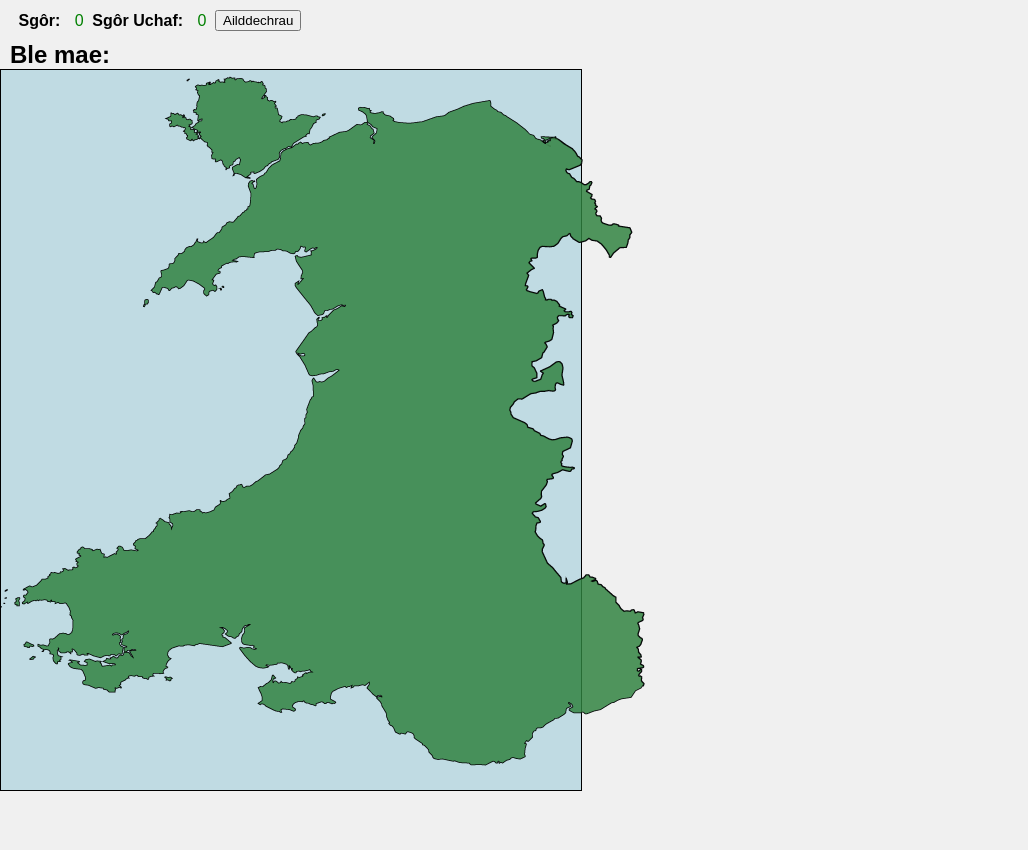
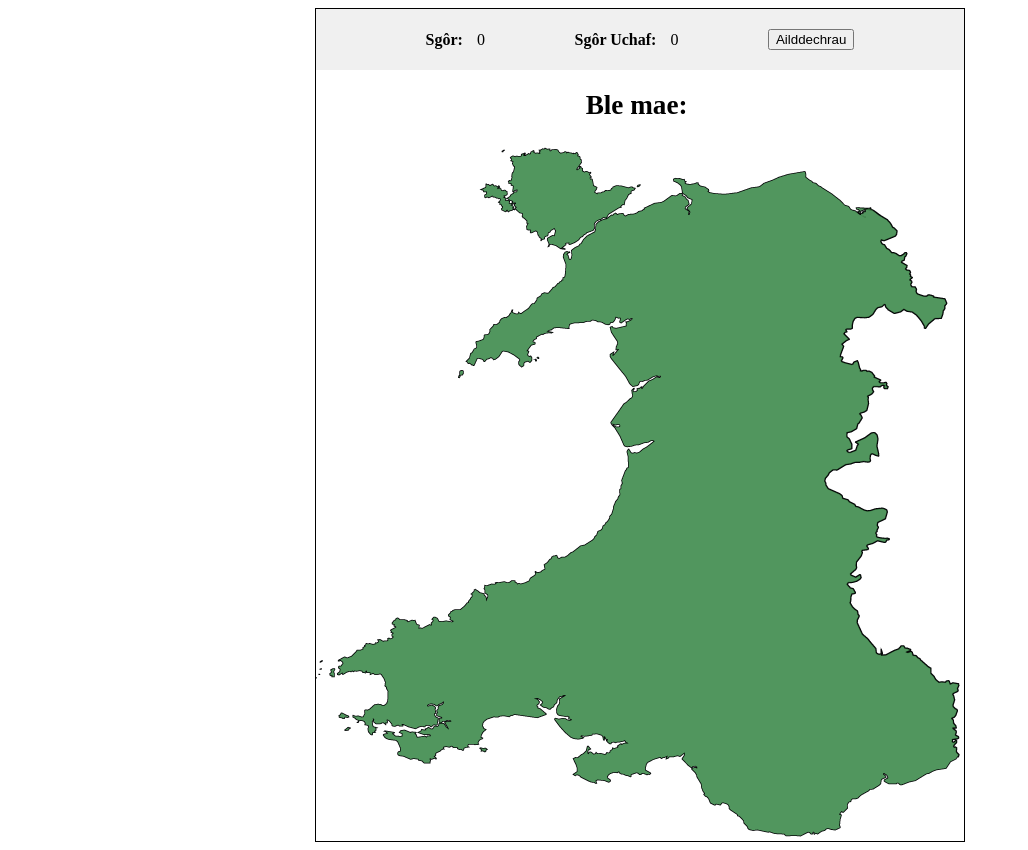
Before and after one commit to gruffsion/ble_mae, a plain HTML site: page index.html in a window 1280 px wide. Shown: the whole page, without its empty margins (0-1028 px from the left). Before the commit the page ends 800 px from the top, so only its background shows below. Drawn offline with Linux system fonts and the light colour scheme.

Commit message:
Update style.css

```diff
--- a/style.css
+++ b/style.css
@@ -1,45 +1,34 @@
 
-body {
-    font-family: Arial, sans-serif;
-    margin: 0;
-    padding: 0;
-    background-color: #f0f0f0;
-}
+
+
+#game-container {
+    width: 650px;     /* Fixed width */
+    position: relative;
+    margin: 0 auto;   /* Center the container horizontally */
+    overflow: hidden; /* Hide any overflow to prevent expanding */
+    border: 1px solid #000;  /* Optional: border to see the container boundaries */
+    box-sizing: border-box; /* Include padding and border in the element's total width and height */
+    border-bottom: none; /* Hide the bottom line of the border */
+    }
 
 .head {
     display: flex;
     align-items: center;
+    font-weight: bold;
+    padding: 20px;
     justify-content: center; /* Change to center */
-    font-weight: bold;
-    font-size: 1.5rem;
-    margin-left: 10px;
-    margin-top: 10px;
+    white-space: nowrap; /* Ensure the text doesn't wrap onto a new line */
+    overflow: hidden;    /* Hide any text that overflows beyond the element */
+    text-overflow: ellipsis; /* Show an ellipsis if the text is too long */
+    font-size: calc(1.5vw + 1vh); /* Dynamically adjust font size based on viewport */
 }
-.head {
-    display: flex;
-    align-items: center;
-    justify-content: start;
-    font-weight: bold;
-    margin-left: 10px;
-    margin-top: 10px;
-}
-
-
-#question {
-    padding-right: 0.4rem;
-    white-space: nowrap; /* Prevent line breaks */
-}
-
-
 
 .score-container {
     display: flex; /* Use flexbox to align children in a row */
     align-items: center; /* Align items vertically in the center */
     justify-content: space-evenly; /* Align items to the start of the container */
-    background-color: #f0f0f0; /* Light grey background for visibility */
-    width: 300px; /* Set a specific width for the container */
-    margin-left: 10px;
-    padding-top: 10px;
+    background-color: #f0f0f0;
+    padding: 20px;
 }
 
 .score-label {
@@ -47,38 +36,43 @@ body {
     margin-right: 10px; /* Add space between the label and the score */
 }
 
-.score-value {
-    color: green; /* Color for the score value */
+#mapContainer {
+    position: relative;
+    height: 700px;
+    width: 650px;
+    border: 1px solid #000;
+    border-right: none;
+    border-left: none;
+    border-top: none;
 }
 
-#mapContainer {
-    position: relative;
-    max-width: 580px;
-    width: 100%;  /* Adjust the width to be 100% of the parent container */
-    height: 90vh;  /* Use viewport height to maintain aspect ratio */
-    border: 1px solid #000;
-    background-color: rgb(192, 219, 227);
+#wales-outline{
+    height: 700px;
+    width: 650px;
 }
 
-/* Media Query for smaller devices */
-@media (max-width: 600px) {
-    #mapContainer {
-        height: 80vh;  /* Adjust height on smaller screens */
-    }
+#mapContainer object {
+    top: 0;
+    left: 0;
+    z-index: 0; /* Ensures the SVG is behind the village markers */
 }
+
 
 #mapContainer span {
     display: block;
     position: relative;
     width: 5px;
     height: 5px;
-    background-color: red;
+    /* background-color: red; */
     border-radius: 50%;
 }
 
 
 .highlighted {
-    box-shadow: 0 0 40px 40px rgb(60, 255, 86);
+    box-shadow: 0 0 20px 20px rgb(255, 0, 0);
+    background-color: red;
+    width: 150px;
+    height: 150px;
     z-index: 2;
     position: relative;
 }
```
